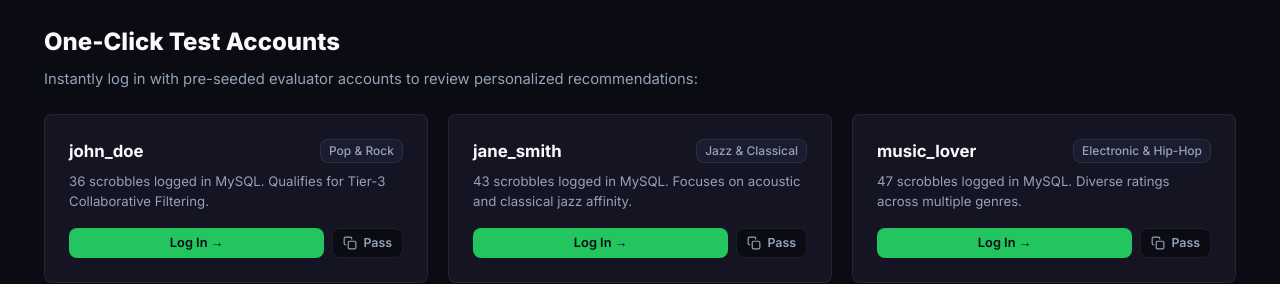
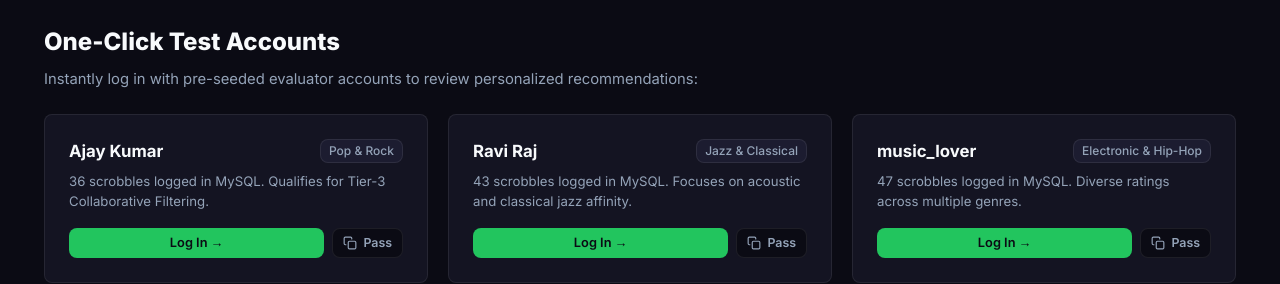
Before and after one commit to KrishRaj007/DBMS-Capstone, a React (Vite) app in the folder Frontend/: page / in a window 1280 px wide. Shown: the part 1060-1344 px from the top of the page. Built offline with nearby package versions, Linux system fonts and the light colour scheme.

Commit message:
feat(landing): rename demo accounts to Ajay Kumar and Ravi Raj

```diff
--- a/Frontend/src/pages/Landing.jsx
+++ b/Frontend/src/pages/Landing.jsx
@@ -193,7 +193,7 @@ export default function Landing() {
           <div className="grid-cols-3">
             <div className="card">
               <div style={{ display: 'flex', justifyContent: 'space-between', alignItems: 'center', marginBottom: '8px' }}>
-                <span style={{ fontWeight: '700', fontSize: '1.05rem', color: 'var(--text)' }}>john_doe</span>
+                <span style={{ fontWeight: '700', fontSize: '1.05rem', color: 'var(--text)' }}>Ajay Kumar</span>
                 <span className="song-meta-pill">Pop &amp; Rock</span>
               </div>
               <p style={{ fontSize: '0.825rem', color: 'var(--text-muted)', marginBottom: '16px' }}>
@@ -209,7 +209,7 @@ export default function Landing() {
 
             <div className="card">
               <div style={{ display: 'flex', justifyContent: 'space-between', alignItems: 'center', marginBottom: '8px' }}>
-                <span style={{ fontWeight: '700', fontSize: '1.05rem', color: 'var(--text)' }}>jane_smith</span>
+                <span style={{ fontWeight: '700', fontSize: '1.05rem', color: 'var(--text)' }}>Ravi Raj</span>
                 <span className="song-meta-pill">Jazz &amp; Classical</span>
               </div>
               <p style={{ fontSize: '0.825rem', color: 'var(--text-muted)', marginBottom: '16px' }}>
```
